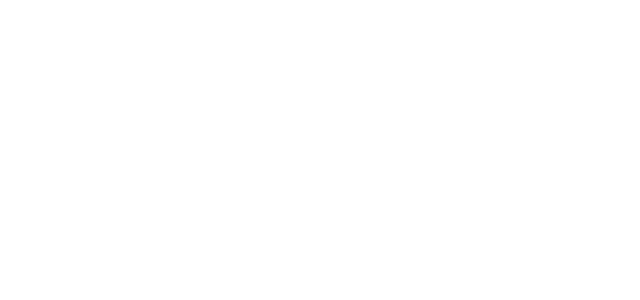
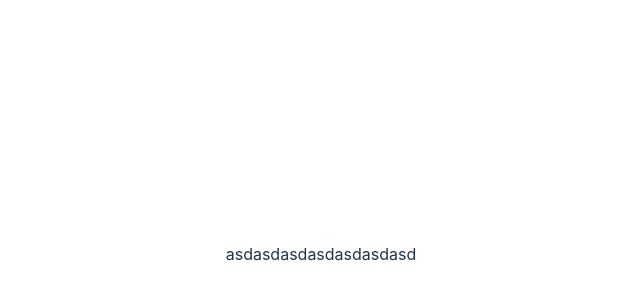
Before and after one commit to Tengrix/avia-ticket, a React (Vite) app: page / in a window 1280 px wide. Shown: the part 146-446 px from the top of the page, without its empty margins (319-959 px from the left). Built offline with nearby package versions, Linux system fonts and the light colour scheme.

Commit message:
fix:bugs

```diff
--- a/src/App.tsx
+++ b/src/App.tsx
@@ -4,6 +4,7 @@
 const App = () => {
     return (
         <div>
+            asdasdasdasdasdasdasd
             <Outlet/>
         </div>
 
```
